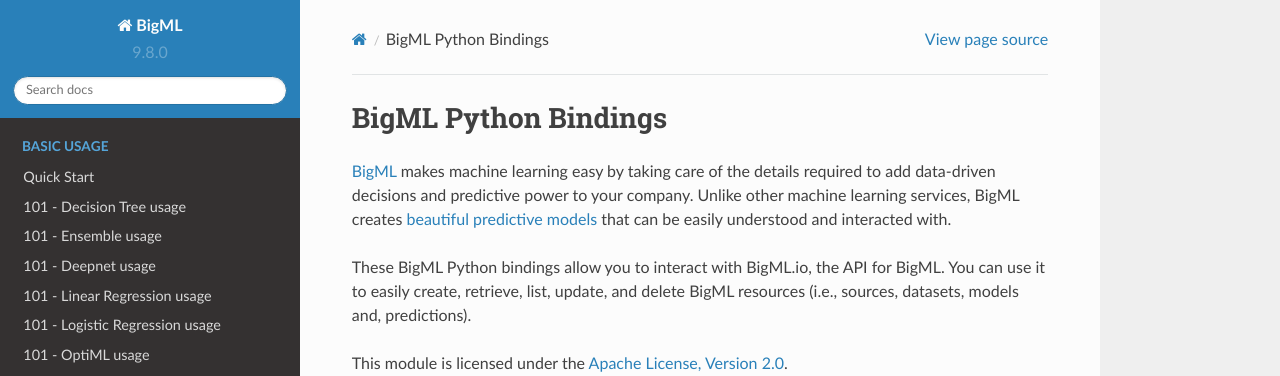
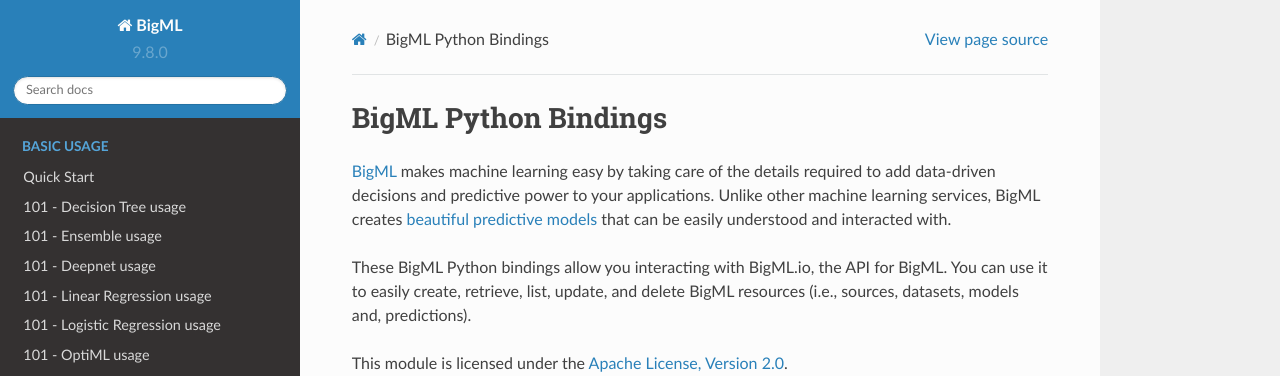
Before and after one commit to bigmlcom/python, a Sphinx documentation site: the page built from docs/index.rst, in a window 1280 px wide and 900 px high. Shown: the top 376 px of the window. Built offline with Sphinx 7.4.7 and the Read the Docs theme 2.0.0, drawn with Linux system fonts in a browser that asks for light colours.

Commit message:
Fixing review comments

```diff
--- a/docs/index.rst
+++ b/docs/index.rst
@@ -3,12 +3,12 @@
 
 `BigML <https://bigml.com>`_ makes machine learning easy by taking care
 of the details required to add data-driven decisions and predictive
-power to your company. Unlike other machine learning services, BigML
+power to your applications. Unlike other machine learning services, BigML
 creates
 `beautiful predictive models <https://bigml.com/gallery/models>`_ that
 can be easily understood and interacted with.
 
-These BigML Python bindings allow you to interact with BigML.io, the API
+These BigML Python bindings allow you interacting with BigML.io, the API
 for BigML. You can use it to easily create, retrieve, list, update, and
 delete BigML resources (i.e., sources, datasets, models and,
 predictions).
```
Also changed, not shown: .readthedocs.yaml, 1 other file.
